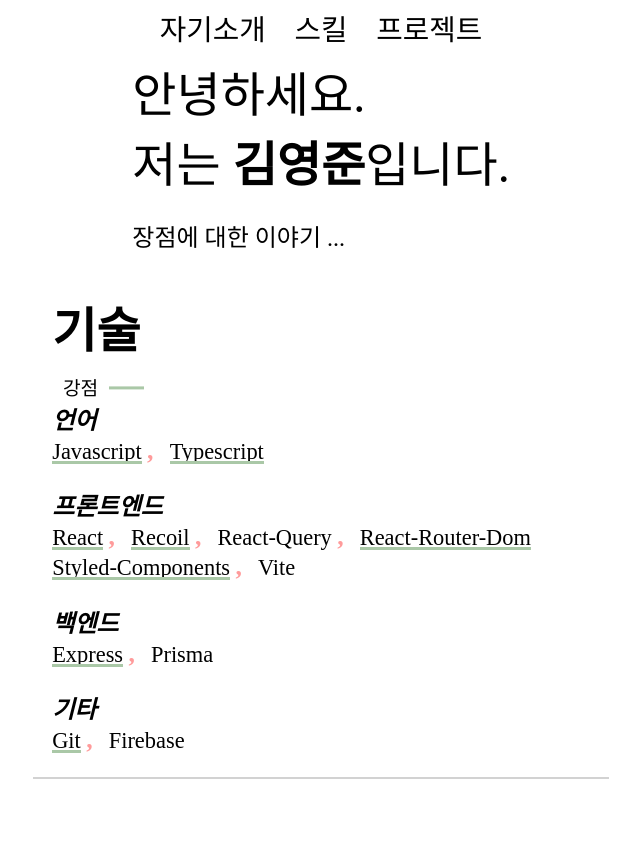
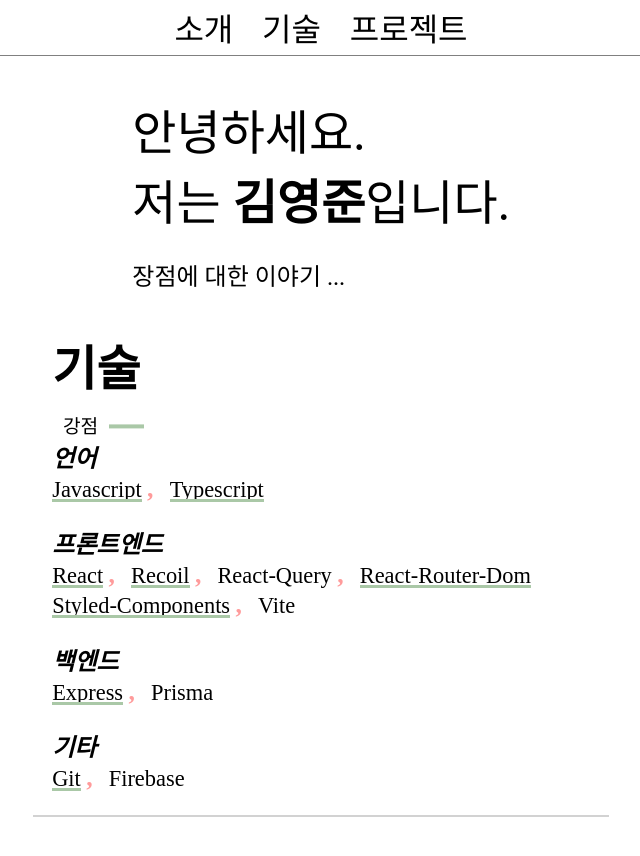
Before and after one commit to DL-Berkey/Portfolio, a React (Vite) app in the folder app/: page / in a window 1280 px wide. Shown: the top 856 px of the page, without its empty margins (639-1279 px from the left). Built offline with nearby package versions, Linux system fonts and the light colour scheme; a web font is replaced by a local one.

Commit message:
Adds sticky to Header

```diff
--- a/app/src/components/Layouts/Header.tsx
+++ b/app/src/components/Layouts/Header.tsx
@@ -5,10 +5,10 @@
         <Wrapper>
             <ul>
                 <li>
-                    <a href="#introduce">자기소개</a>
+                    <a href="#introduce">소개</a>
                 </li>
                 <li>
-                    <a href="#skill">스킬</a>
+                    <a href="#skill">기술</a>
                 </li>
                 <li>
                     <a href="#project">프로젝트</a>
@@ -20,13 +20,19 @@
 };
 
 const Wrapper = styled.header`
-    position: relative;
+    position: sticky;
+    top: 0;
 
     display: flex;
     justify-content: center;
     align-items: center;
 
     height: 6%;
+
+    margin-bottom: 2%;
+
+    border-bottom: 1px solid gray;
+    background: white;
 
     & ul {
         display: flex;
@@ -36,12 +42,8 @@
         width: 50%;
     }
 
-    & ul li {
-        list-style: none;
-    }
-
     & ul li a {
-        font-size: 1.8rem;
+        font-size: 2rem;
     }
 
     & span {
```
